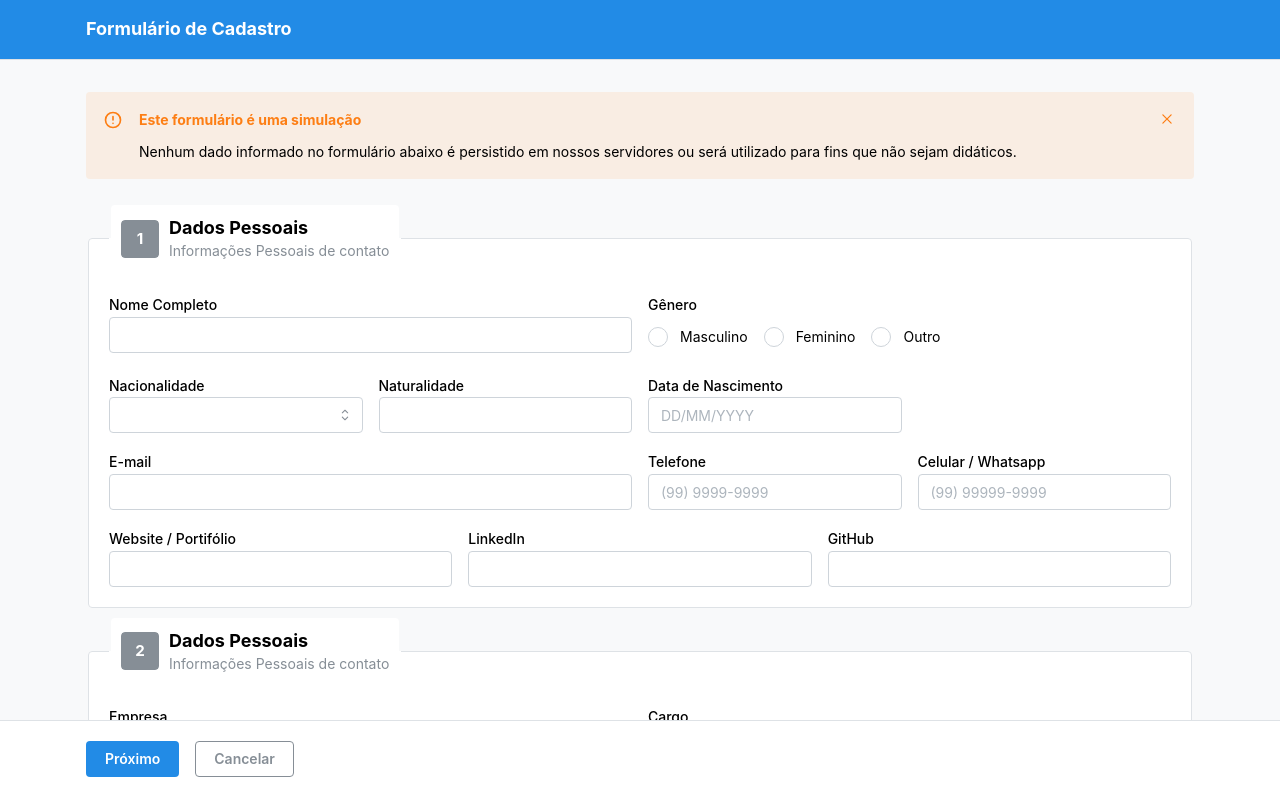
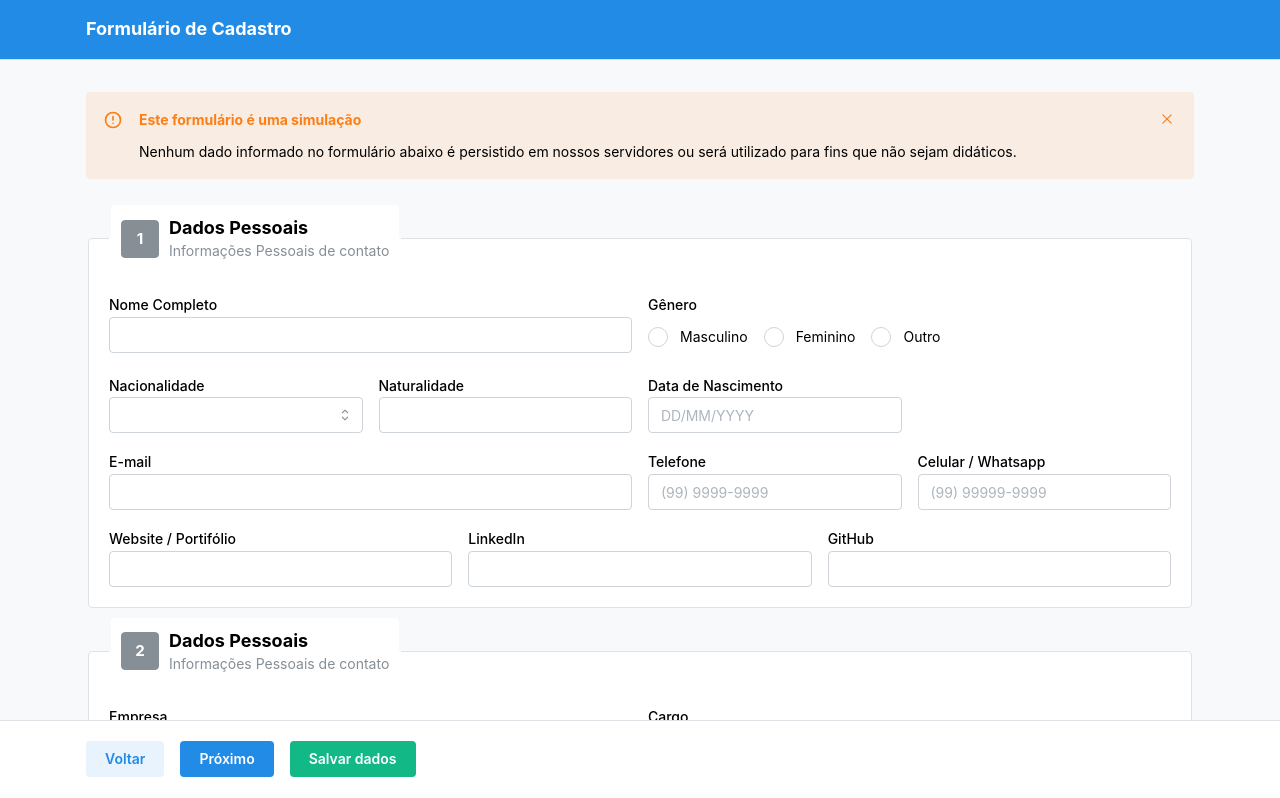
Before and after one commit to instyga/CadastroDeCurriculo.Frontend.React.Base.V1, a React (Vite) app: page / in a window 1280 px wide. Shown: the top 798 px of the page. Built offline with nearby package versions, Linux system fonts and the light colour scheme.

Commit message:
footer base

```diff
--- a/src/components/app-footer.jsx
+++ b/src/components/app-footer.jsx
@@ -1,12 +1,21 @@
 import { Button, Container, Group } from "@mantine/core";
+import { openConfirmSaveModal } from "../helpers/open-confirm-save-modal";
 
 export const AppFooter = () => {
   return (
     <Container size="lg">
       <Group my="lg" position="right">
-        <Button>Próximo</Button>
-        <Button variant="outline" color="gray">
-          Cancelar
+        <Button variant="light" onClick={() => {}}>
+          Voltar
+        </Button>{" "}
+        <Button onClick={() => {}}>Próximo</Button>
+        <Button
+          color="teal"
+          onClick={() =>
+            openConfirmSaveModal(() => alert("Dados enviados com sucesso!"))
+          }
+        >
+          Salvar dados
         </Button>
       </Group>
     </Container>
```
